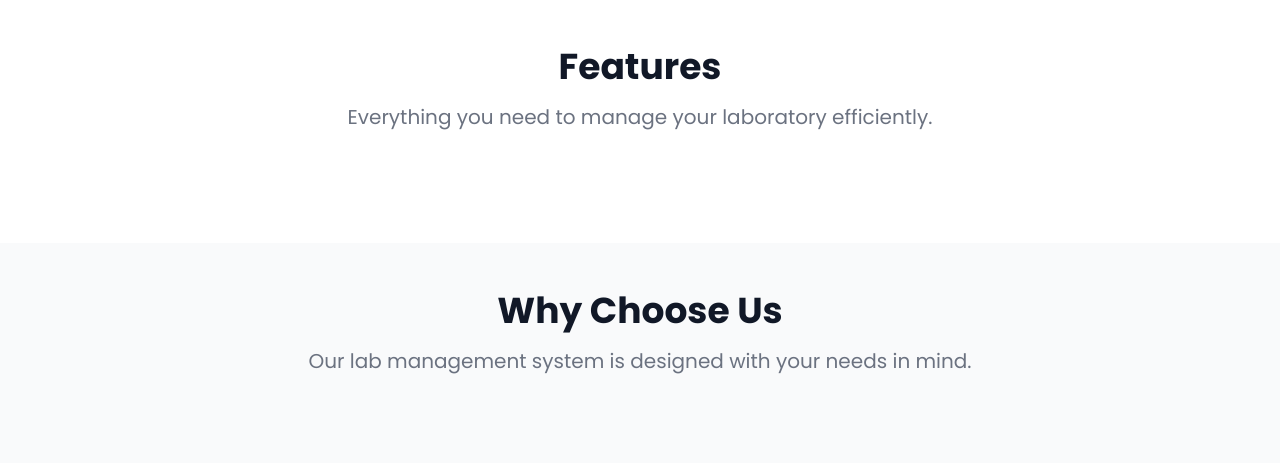
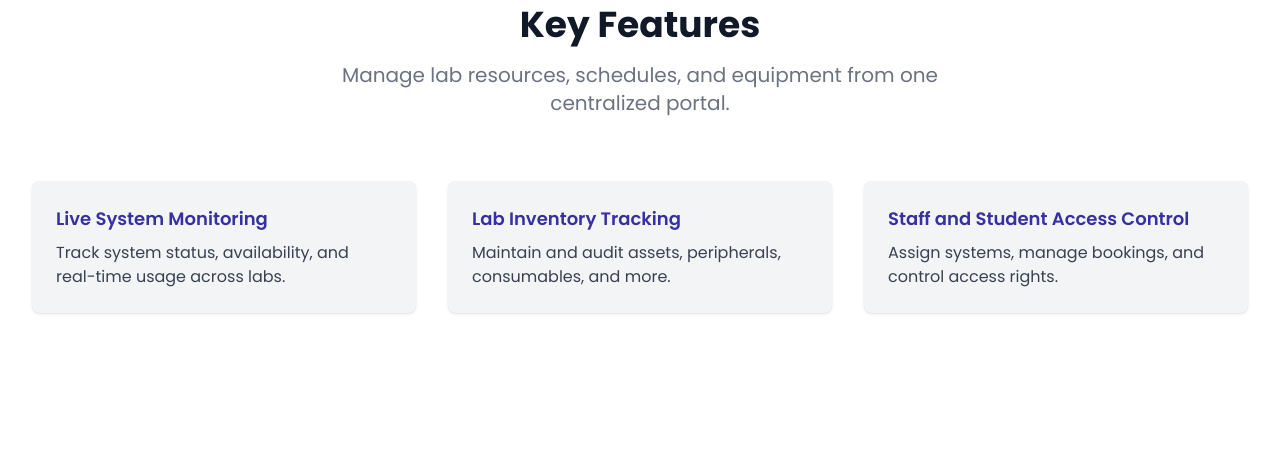
Before and after one commit to gpraveen88/lab-form-flask, a Flask app: page / in a window 1280 px wide. Shown: the part 495-958 px from the top of the page. After the commit the page ends 809 px from the top, so only its background shows below. Run offline with Flask 3, Linux system fonts and the light colour scheme; some libraries are stand-ins or nearby versions.

Commit message:
updated 21/07/2025

```diff
--- a/app.py
+++ b/app.py
@@ -396,6 +396,10 @@ def login():
 
     return render_template("login.html")
 
+@app.route('/about')
+def about_us():
+    return render_template('about_us.html')
+
 
 @app.route("/logout")
 @login_required
@@ -528,6 +532,7 @@ def reject_user(user_id):
 from flask_login import current_user
 
 @app.route("/cse_labs")
+@login_required
 def cse_labs():
     layout_template = "login_home.html" if current_user.is_authenticated else "base.html"
     return render_template("cse_labs.html", layout=layout_template)
@@ -543,16 +548,25 @@ from flask_login import login_required, current_user
 def inventory():
     return render_template("inventory.html", layout="login_home.html")
 
+from datetime import datetime
+from flask import request, render_template, redirect, url_for, flash
+from flask_login import login_required
+
+
 @app.route("/equipment_entry", methods=["GET", "POST"])
 @login_required
 def equipment_entry():
     if request.method == "POST":
         form = request.form
+
         name = form["name"]
         category = form["category"]
         manufacturer = form["manufacturer"]
         model = form["model"]
         serial_number = form["serial_number"]
+        invoice_number = form.get("invoice_number", "")
+        cost_per_unit = float(form.get("cost_per_unit", 0))  # safe default
+        warranty_expiry = form.get("warranty_expiry", "")
         location = form["location"]
         purchase_date = form["purchase_date"]
         status = form["status"]
@@ -560,19 +574,22 @@ def equipment_entry():
         intender_name = form["intender_name"]
         quantity = int(form["quantity"])
 
-        # 🧠 Generate Department Unique Code
+        # Generate department code
         today_str = datetime.now().strftime("%Y%m%d")
         prefix = f"CSE/{today_str}/{category}"
         existing = Equipment.query.filter(Equipment.department_code.like(f"{prefix}/%")).count()
         department_code = f"{prefix}/{str(existing + 1).zfill(3)}"
 
-        # ✅ Save to DB
+        # Create new record
         new_equipment = Equipment(
             name=name,
             category=category,
             manufacturer=manufacturer,
             model=model,
             serial_number=serial_number,
+            invoice_number=invoice_number,
+            cost_per_unit=cost_per_unit,
+            warranty_expiry=warranty_expiry,
             location=location,
             purchase_date=purchase_date,
             status=status,
@@ -588,6 +605,7 @@ def equipment_entry():
         return redirect(url_for("equipment_entry"))
 
     return render_template("equipment_entry.html", layout="login_home.html")
+
 
 from flask import send_file
 import pandas as pd
@@ -964,5 +982,55 @@ def students_directory():
 
 
 
+@app.route('/equipment/edit/<int:id>', methods=['GET', 'POST'])
+def edit_equipment(id):
+    item = Equipment.query.get_or_404(id)
+
+    if request.method == 'POST':
+        item.name = request.form['name']
+        item.category = request.form['category']
+        item.manufacturer = request.form['manufacturer']
+        item.model = request.form['model']
+        item.serial_number = request.form['serial_number']
+        item.location = request.form['location']
+        item.purchase_date = request.form['purchase_date']
+        item.status = request.form['status']
+        item.po_date = request.form['po_date']
+        item.intender_name = request.form['intender_name']
+        item.quantity = int(request.form['quantity'])
+        item.department_code = request.form['department_code']
+
+        db.session.commit()
+        return redirect(url_for('equipment_list'))
+
+    return render_template('edit_equipment.html', item=item)
+
+@app.route('/equipment/delete/<int:id>', methods=['GET'])
+def delete_equipment(id):
+    item = Equipment.query.get_or_404(id)
+    db.session.delete(item)
+    db.session.commit()
+    return redirect(url_for('equipment_list'))
+
+@app.route("/inventory_search", methods=["GET"])
+@login_required
+def inventory_search():
+    category = request.args.get("category", "").strip()
+    status = request.args.get("status", "").strip()
+    serial_number = request.args.get("serial_number", "").strip()
+
+    query = Equipment.query
+
+    if category:
+        query = query.filter(Equipment.category == category)
+    if status:
+        query = query.filter(Equipment.status == status)
+    if serial_number:
+        query = query.filter(Equipment.serial_number.ilike(f"%{serial_number}%"))
+
+    equipment_list = query.all()
+
+    return render_template("inventory_search.html", equipment_list=equipment_list)
+
 if __name__ == "__main__":
-    app.run(debug=True, port=5006)
+    app.run(host="0.0.0.0",debug=True, port=5006)
--- a/models.py
+++ b/models.py
@@ -69,6 +69,9 @@ class Equipment(db.Model):
     manufacturer = db.Column(db.String(100), nullable=False)
     model = db.Column(db.String(100), nullable=False)
     serial_number = db.Column(db.String(100), nullable=False)
+    invoice_number = db.Column(db.String(100), nullable=True)         # ✅ NEW
+    cost_per_unit = db.Column(db.Float, nullable=True)                # ✅ NEW
+    warranty_expiry = db.Column(db.String(20), nullable=True)
     location = db.Column(db.String(100), nullable=False)
     purchase_date = db.Column(db.String(20), nullable=False)
     status = db.Column(db.String(20), nullable=False)
--- a/templates/base.html
+++ b/templates/base.html
@@ -61,8 +61,8 @@
                         <a href="/" class="nav-link active text-gray-800 hover:text-blue-600 px-3 py-2 text-sm font-medium transition-colors duration-200" data-page="home">Home</a>
                         <a href="/cse_labs" class="nav-link text-gray-600 hover:text-blue-600 px-3 py-2 text-sm font-medium transition-colors duration-200" data-page="labs">Cse-Labs</a>
 
-                        <a href="/Gallery" class="nav-link text-gray-600 hover:text-blue-600 px-3 py-2 text-sm font-medium transition-colors duration-200" data-page="inventory">Gallery</a>
-                        <a href="/facilities" class="nav-link text-gray-600 hover:text-blue-600 px-3 py-2 text-sm font-medium transition-colors duration-200" data-page="gallery">Facilities</a>
+                        <!-- <a href="/Gallery" class="nav-link text-gray-600 hover:text-blue-600 px-3 py-2 text-sm font-medium transition-colors duration-200" data-page="inventory">Gallery</a>
+                        <a href="/facilities" class="nav-link text-gray-600 hover:text-blue-600 px-3 py-2 text-sm font-medium transition-colors duration-200" data-page="gallery">Facilities</a> -->
                         <a href="/contact_us" class="nav-link text-gray-600 hover:text-blue-600 px-3 py-2 text-sm font-medium transition-colors duration-200" data-page="contact">Contact Us</a>
                         <a href="/login" class="nav-link text-gray-600 hover:text-blue-600 px-3 py-2 text-sm font-medium transition-colors duration-200" data-page="contact">Login</a>
                     </div>
--- a/templates/home.html
+++ b/templates/home.html
@@ -1,72 +1,63 @@
 {% extends "base.html" %}
-{% block title %}CSELABS - Home{% endblock %}
+{% block title %}Lab Management System - Home{% endblock %}
 
 {% block content %}
 <!-- Home Page -->
 <div id="home-page" class="page-transition">
     <div class="relative py-16 overflow-hidden">
         <!-- Background Image Layer -->
-        <div class="absolute inset-0 bg-cover bg-center opacity-1" style="background-image: url('cse_building.jpeg');
+        <div class="absolute inset-0 bg-cover bg-center opacity-1" style="background-image: url('/static/images/cse_building.jpeg');
         background-size: cover;
         background-position: center;
         background-repeat: no-repeat;"></div>
 
         <!-- Gradient Overlay -->
-        <div class="absolute inset-0 bg-gradient-to-r from-orange-600 to-indigo-700 opacity-90"></div>
+        <div class="absolute inset-0 bg-gradient-to-r from-red-600 to-indigo-700 opacity-90"></div>
 
         <div class="relative z-10 container mx-auto px-4 sm:px-6 lg:px-8">
-            <div class="max-w-3xl mx-auto text-center">
-                <h1 class="text-4xl font-extrabold text-white sm:text-5xl md:text-6xl">
-                    Lab and Inventory Management System
+            <div class="max-w-3xl mx-auto text-center text-white">
+                <h1 class="text-4xl font-extrabold sm:text-5xl md:text-6xl">
+                    Lab & Inventory Management System
                 </h1>
                 <p class="mt-6 text-xl text-blue-100">
-                    Streamline your laboratory operations with our comprehensive management solution.
+                    Streamline lab operations, manage systems, and track inventory efficiently.
                 </p>
-                <div class="mt-10 flex justify-center">
-                    <a href="#" class="px-8 py-3 border border-transparent text-base font-medium rounded-md text-blue-700 bg-white hover:bg-blue-50 md:py-4 md:text-lg md:px-10 transition duration-300 shadow-lg">
+                <div class="mt-10 flex flex-wrap justify-center gap-4">
+                    <a href="/login" class="px-8 py-3 text-base font-semibold rounded-md text-orange-700 bg-white hover:bg-orange-100 transition duration-300 shadow">
                         Get Started
                     </a>
-                    <a href="#" class="ml-4 px-8 py-3 border border-transparent text-base font-medium rounded-md text-white bg-blue-800 hover:bg-blue-900 md:py-4 md:text-lg md:px-10 transition duration-300 shadow-lg" data-page="contact">
+                    <a href="/contact_us" class="px-8 py-3 text-base font-medium rounded-md text-white bg-indigo-700 hover:bg-indigo-800 transition duration-300 shadow">
                         Contact Us
+                    </a>
+                    <a href="/about" class="px-8 py-3 text-base font-medium rounded-md text-white bg-orange-700 hover:bg-orange-800 transition duration-300 shadow">
+                        About Us
                     </a>
                 </div>
             </div>
         </div>
     </div>
 
-    <!-- Features -->
+    <!-- Features Section -->
     <div class="py-12 bg-white">
         <div class="container mx-auto px-4 sm:px-6 lg:px-8">
             <div class="text-center">
-                <h2 class="text-3xl font-extrabold text-gray-900 sm:text-4xl">Features</h2>
+                <h2 class="text-3xl font-extrabold text-gray-900 sm:text-4xl">Key Features</h2>
                 <p class="mt-4 max-w-2xl text-xl text-gray-500 mx-auto">
-                    Everything you need to manage your laboratory efficiently.
+                    Manage lab resources, schedules, and equipment from one centralized portal.
                 </p>
             </div>
             <div class="mt-16 grid grid-cols-1 gap-8 md:grid-cols-2 lg:grid-cols-3">
-                <!-- Feature blocks -->
-                <!-- (same as your original cards - left unchanged for design fidelity) -->
-            </div>
-        </div>
-    </div>
-
-    <!-- Why Choose Us -->
-    <div class="bg-gray-50 py-12">
-        <div class="container mx-auto px-4 sm:px-6 lg:px-8">
-            <div class="text-center">
-                <h2 class="text-3xl font-extrabold text-gray-900 sm:text-4xl">
-                    Why Choose Us
-                </h2>
-                <p class="mt-4 max-w-2xl text-xl text-gray-500 mx-auto">
-                    Our lab management system is designed with your needs in mind.
-                </p>
-            </div>
-            <div class="mt-10">
-                <div class="bg-white rounded-lg shadow-lg overflow-hidden">
-                    <div class="grid grid-cols-1 md:grid-cols-2">
-                        <!-- Left text -->
-                        <!-- Right call-to-action -->
-                    </div>
+                <div class="bg-gray-100 rounded-lg p-6 shadow hover:shadow-lg transition">
+                    <h3 class="text-lg font-semibold mb-2 text-indigo-800">Live System Monitoring</h3>
+                    <p class="text-gray-700">Track system status, availability, and real-time usage across labs.</p>
+                </div>
+                <div class="bg-gray-100 rounded-lg p-6 shadow hover:shadow-lg transition">
+                    <h3 class="text-lg font-semibold mb-2 text-indigo-800">Lab Inventory Tracking</h3>
+                    <p class="text-gray-700">Maintain and audit assets, peripherals, consumables, and more.</p>
+                </div>
+                <div class="bg-gray-100 rounded-lg p-6 shadow hover:shadow-lg transition">
+                    <h3 class="text-lg font-semibold mb-2 text-indigo-800">Staff and Student Access Control</h3>
+                    <p class="text-gray-700">Assign systems, manage bookings, and control access rights.</p>
                 </div>
             </div>
         </div>
--- a/templates/inventory.html
+++ b/templates/inventory.html
@@ -33,6 +33,10 @@
             <h2 class="text-xl font-semibold text-indigo-700 mb-2">4. Allotment List (Lab Wise)</h2>
             <p class="text-gray-600">View machine allotments lab-wise.</p>
         </a>
+        <a href="/inventory_search" class="block bg-gray-50  p-6 shadow-md rounded-lg hover:shadow-lg transition">
+            <h2 class="text-xl font-semibold text-indigo-700 mb-2">5. Inventory Search </h2>
+            <p class="text-gray-600">Search the equipment from inventory</p>
+        </a>
     </div>
 
     <!-- You can add more cards below if needed -->
```
Also changed, not shown: migrations/versions/d485d5ef25e8_added_invoice_number_cost_per_unit_.py (added, +36 -0 lines), templates/about_us.html (added, +47 -0 lines), templates/edit_equipment.html (added, +58 -0 lines), templates/equipment_entry.html (+5 -5 lines), templates/equipment_list.html (+23 -19 lines), templates/inventory_search.html (added, +89 -0 lines), database.db.
